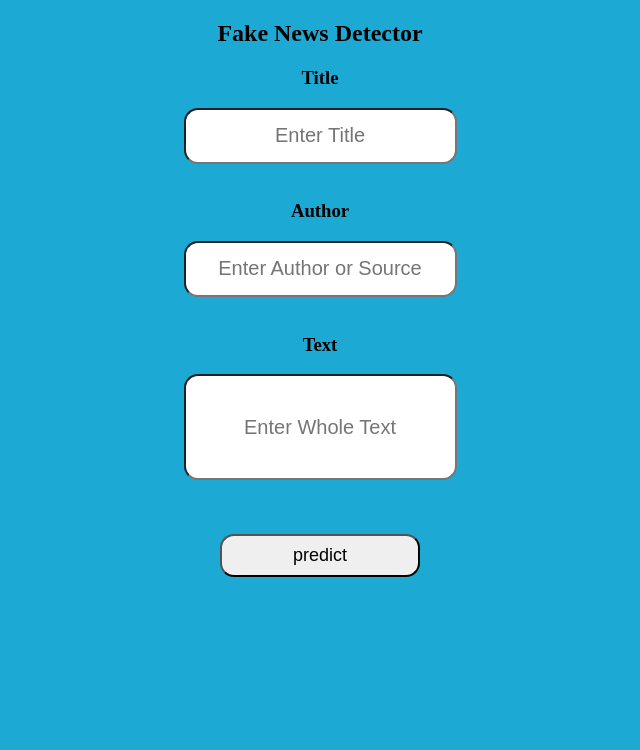
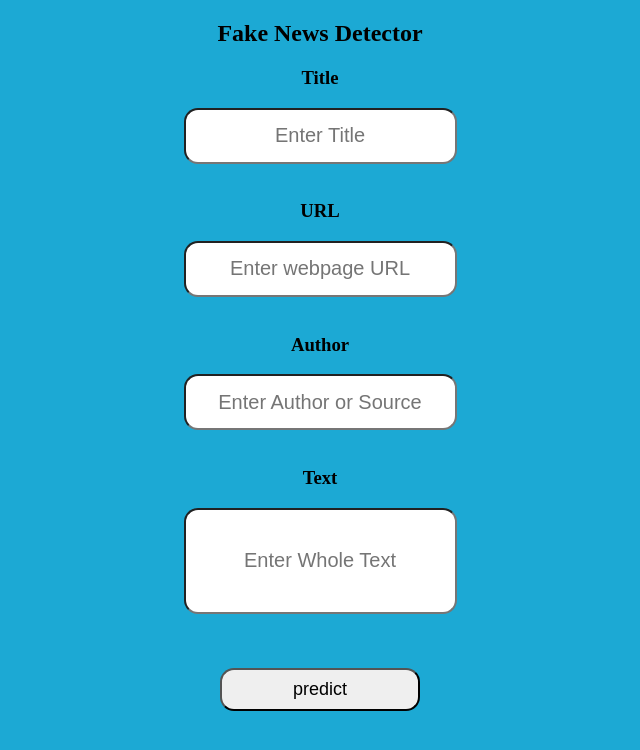
Before and after one commit to safwan3400/fake-n-week-3-, a Flask app: page / in a window 1280 px wide. Shown: the top 750 px of the page, without its empty margins (320-960 px from the left). Run offline with Flask 2, Linux system fonts and the light colour scheme; parts of the project's set-up code (start-up, migrations or seed data) failed here and were passed over.

Commit message:
Update index.html

```diff
--- a/templates/index.html
+++ b/templates/index.html
@@ -13,6 +13,8 @@
         <form action="/api" method="post">
             <h2>Fake News Detector</h2>
             <h3>Title</h3><input id="first" placeholder="Enter Title" name="title">
+			<br><br>
+	    <h3>URL</h3><input id="fourth" placeholder="Enter webpage URL" name="url">
 			<br><br>
             <h3>Author</h3><input id="second" placeholder="Enter Author or Source" name="author" >
 			<br><br>
@@ -70,6 +72,13 @@
             text-align: center;
         }
 
+	#fourth {
+            border-radius: 14px;
+            height: 50px;
+            font-size: 20px;
+            text-align: center;
+        }
+
 
         }
     </style>
```
